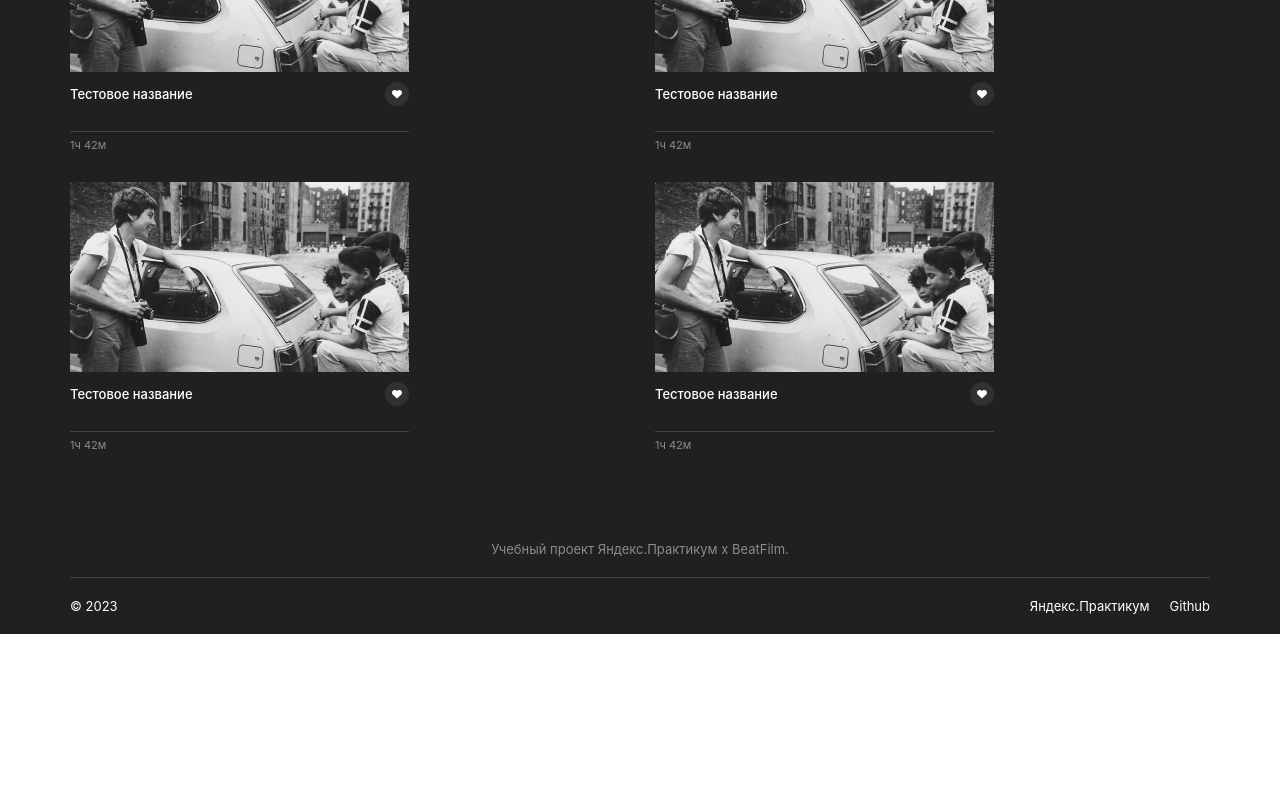
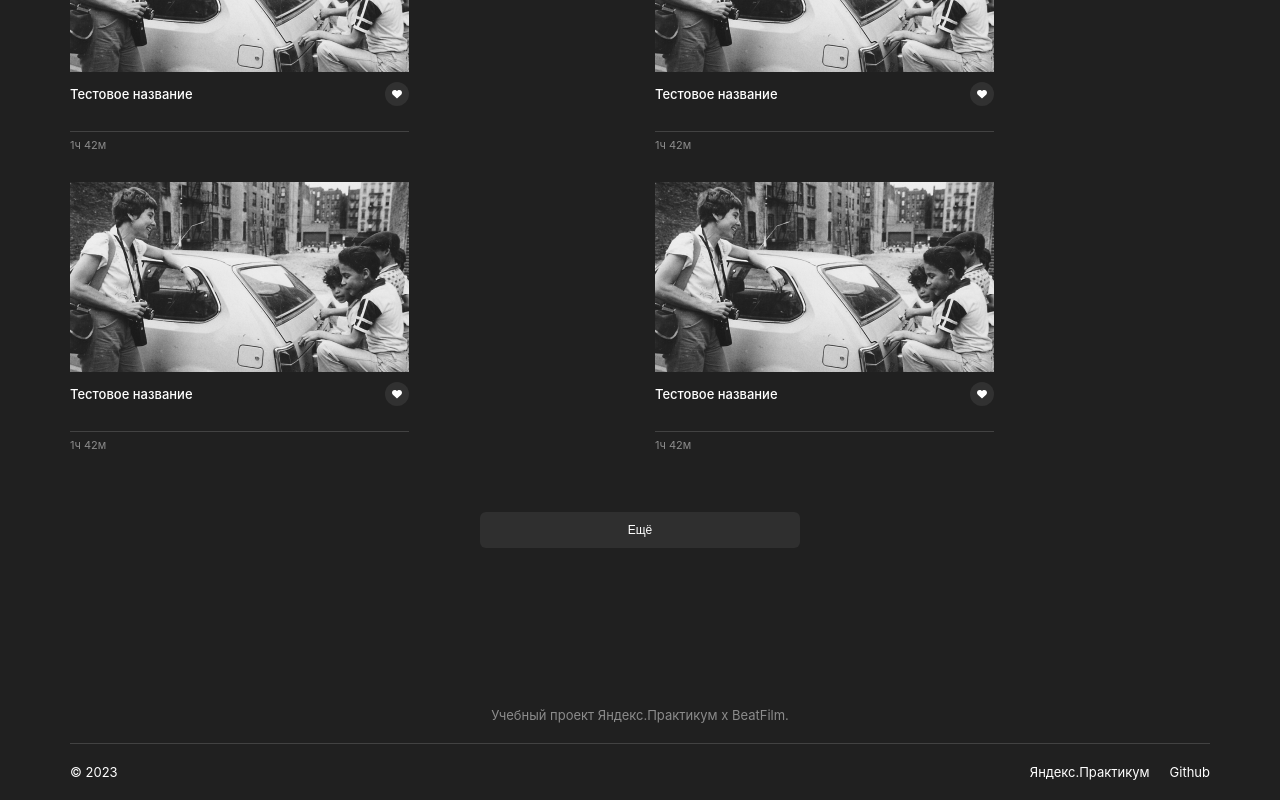
Before and after one commit to elizaveta-m1234/movies-explorer-frontend, a React (Create React App) app: page /movies in a window 1280 px wide. Shown: the part 1685-2485 px from the top of the page. Before the commit the page ends 2319 px from the top, so only its background shows below. Built offline with nearby package versions, Linux system fonts and the light colour scheme.

Commit message:
level-2/1

```diff
--- a/src/components/Movies/Movies.css
+++ b/src/components/Movies/Movies.css
@@ -0,0 +1,25 @@
+.movies__container {
+  max-width: calc(1280px - 70px * 2);
+  margin: 0 auto;
+  padding: 50px 0 80px 0;
+  display: flex;
+  justify-content: center;
+}
+
+.movies__button {
+  width: 320px;
+  height: 36px;
+  border: none;
+  background-color: #2F2F2F;
+  border-radius: 6px;
+  color: #fff;
+  font-size: 12px;
+  font-weight: 500;
+  cursor: pointer;
+}
+
+@media screen and (max-width: 568px) {
+  .movies__button {
+    width: 240px;
+  }
+}
--- a/src/components/Movies/Movies.js
+++ b/src/components/Movies/Movies.js
@@ -8,6 +8,9 @@ function Movies() {
     <section className='movies'>
       <SearchForm />
       <MoviesCardList />
+      <div className='movies__container'>
+        <button className='movies__button' aria-label="Ещё" type="button">Ещё</button>
+      </div>
     </section>
   )
 }
```
